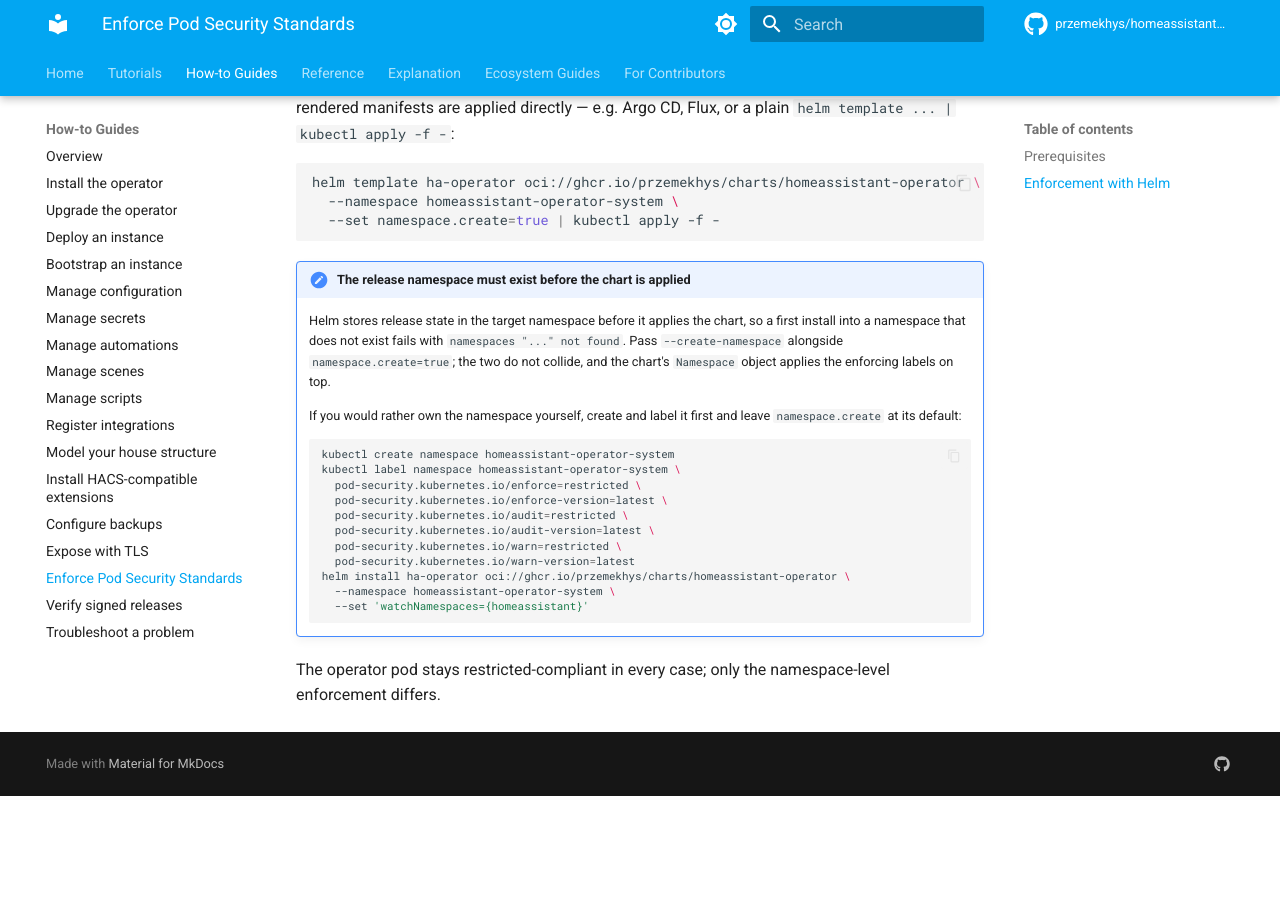
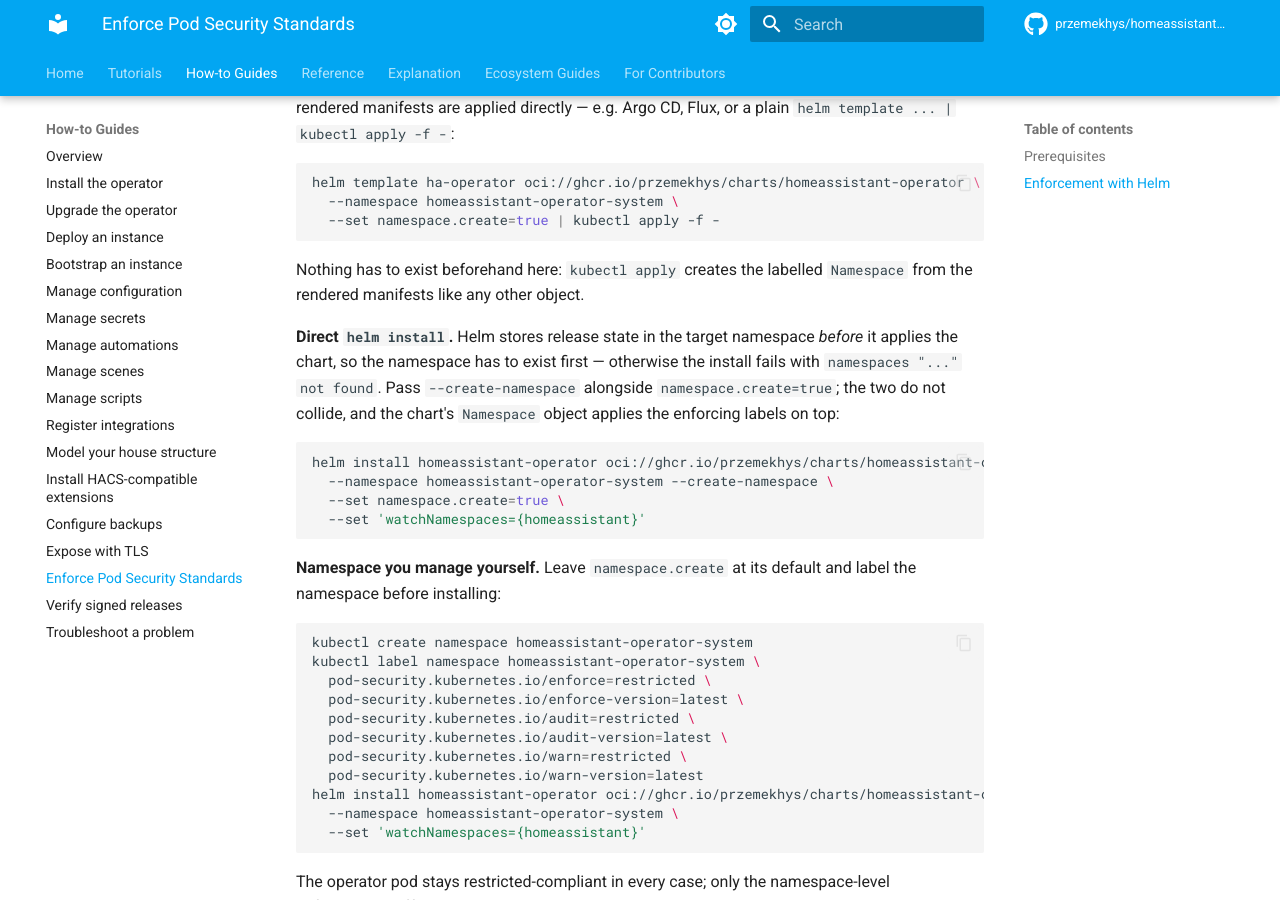
Before and after one commit to agdphd/homeassistant-operator, an MkDocs documentation site: the page built from docs/how-to/enforce-pod-security.md, in a window 1280 px wide and 900 px high, scrolled down 575 px. Built offline with MkDocs 1.6.1 and Material for MkDocs 9.7.7, drawn with Linux system fonts in a browser that asks for light colours; comment, search, counter and statistics services are not loaded; before the commit the page ends 1371 px from its top, so only the background shows below that.

Commit message:
fix(docs): correct instructions that leave the reader stuck

````diff
--- a/docs/how-to/enforce-pod-security.md
+++ b/docs/how-to/enforce-pod-security.md
@@ -24,29 +24,38 @@ helm template ha-operator oci://ghcr.io/przemekhys/charts/homeassistant-operator
   --set namespace.create=true | kubectl apply -f -
 ```
 
-!!! note "The release namespace must exist before the chart is applied"
-    Helm stores release state in the target namespace before it applies the chart, so
-    a first install into a namespace that does not exist fails with
-    `namespaces "..." not found`. Pass `--create-namespace` alongside
-    `namespace.create=true`; the two do not collide, and the chart's `Namespace`
-    object applies the enforcing labels on top.
+Nothing has to exist beforehand here: `kubectl apply` creates the labelled
+`Namespace` from the rendered manifests like any other object.
 
-    If you would rather own the namespace yourself, create and label it first and
-    leave `namespace.create` at its default:
+**Direct `helm install`.** Helm stores release state in the target namespace
+*before* it applies the chart, so the namespace has to exist first — otherwise the
+install fails with `namespaces "..." not found`. Pass `--create-namespace`
+alongside `namespace.create=true`; the two do not collide, and the chart's
+`Namespace` object applies the enforcing labels on top:
 
-    ```bash
-    kubectl create namespace homeassistant-operator-system
-    kubectl label namespace homeassistant-operator-system \
-      pod-security.kubernetes.io/enforce=restricted \
-      pod-security.kubernetes.io/enforce-version=latest \
-      pod-security.kubernetes.io/audit=restricted \
-      pod-security.kubernetes.io/audit-version=latest \
-      pod-security.kubernetes.io/warn=restricted \
-      pod-security.kubernetes.io/warn-version=latest
-    helm install ha-operator oci://ghcr.io/przemekhys/charts/homeassistant-operator \
-      --namespace homeassistant-operator-system \
-      --set 'watchNamespaces={homeassistant}'
-    ```
+```bash
+helm install homeassistant-operator oci://ghcr.io/przemekhys/charts/homeassistant-operator \
+  --namespace homeassistant-operator-system --create-namespace \
+  --set namespace.create=true \
+  --set 'watchNamespaces={homeassistant}'
+```
+
+**Namespace you manage yourself.** Leave `namespace.create` at its default and
+label the namespace before installing:
+
+```bash
+kubectl create namespace homeassistant-operator-system
+kubectl label namespace homeassistant-operator-system \
+  pod-security.kubernetes.io/enforce=restricted \
+  pod-security.kubernetes.io/enforce-version=latest \
+  pod-security.kubernetes.io/audit=restricted \
+  pod-security.kubernetes.io/audit-version=latest \
+  pod-security.kubernetes.io/warn=restricted \
+  pod-security.kubernetes.io/warn-version=latest
+helm install homeassistant-operator oci://ghcr.io/przemekhys/charts/homeassistant-operator \
+  --namespace homeassistant-operator-system \
+  --set 'watchNamespaces={homeassistant}'
+```
 
 The operator pod stays restricted-compliant in every case; only the namespace-level
 enforcement differs.
````
Also changed, not shown: charts/homeassistant-operator/README.md (+1 -1 lines), docs/how-to/bootstrap-instance.md (+11 -3 lines), docs/how-to/expose-with-tls.md (+4 -2 lines), docs/how-to/manage-scripts.md (+2 -2 lines), docs/tutorials/first-instance.md (+17 -10 lines), 2 other files.
